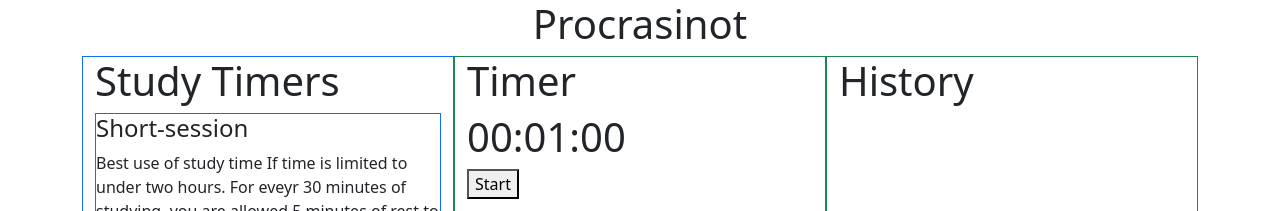
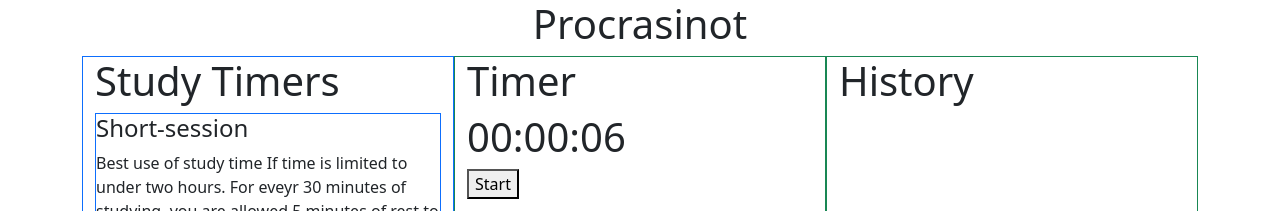
Before and after one commit to Lazaritom/Portfolioprojects, a React (Vite) app in the folder Procrasinot/: page / in a window 1280 px wide. Shown: the top 211 px of the page. Built offline with nearby package versions, Linux system fonts and the light colour scheme.

Commit message:
Update App.jsx

```diff
--- a/Procrasinot/src/App.jsx
+++ b/Procrasinot/src/App.jsx
@@ -19,7 +19,7 @@ export default function App() {
     }
     return compI;
   }
-  let arr = [1,2,3];
+  let arr = [.10,.25,3];
 
   return (
     <>
```
